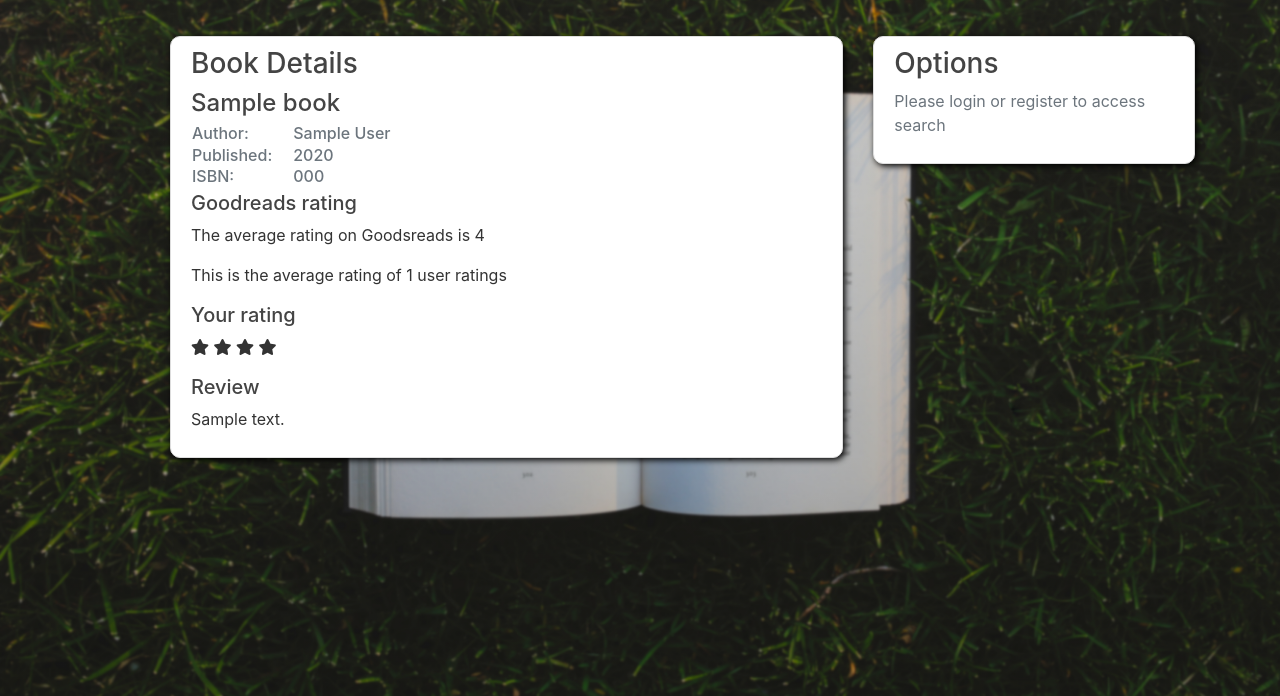
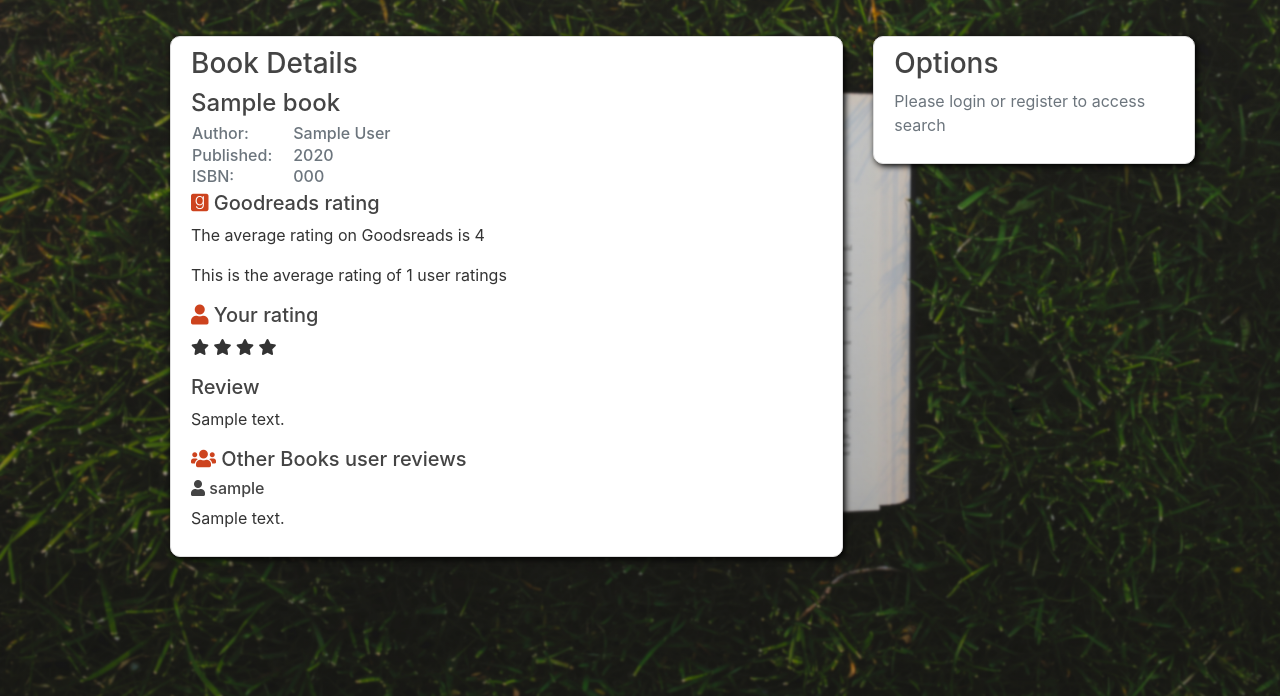
Before and after one commit to Gancor990/CS50-project1, a Flask app: template templates/bookdetail.html in a window 1280 px wide. Shown: the part 104-800 px from the top of the page. Run offline with Flask 2, Linux system fonts and the light colour scheme; the template is opened without the code that fills it: values that come from a table or form of the project are taken from there, most other values are stand-ins (such as "Sample title", 1, 10 or a date in 2020); some libraries are stand-ins or nearby versions.

Commit message:
Code tidy up

```diff
--- a/application.py
+++ b/application.py
@@ -5,18 +5,15 @@ from flask_session import Session
 from sqlalchemy import create_engine, exists
 from sqlalchemy.orm import scoped_session, sessionmaker
 
-# importing hashed password funcs
+# hashed password functions
 from werkzeug.security import generate_password_hash, check_password_hash
 
+# form classes
 from forms import RegistrationForm, LoginForm, BookSearch, ReviewForm
 
 app = Flask(__name__)
 
 app.config['SECRET_KEY'] = '9db738effd3cd1d8c911b53b5e245cd4'
-
-# Check for environment variable
-#if not os.getenv("DATABASE_URL"):
-#raise RuntimeError("DATABASE_URL is not set")
 
 # Configure session to use filesystem
 app.config["SESSION_PERMANENT"] = False
@@ -27,6 +24,7 @@ Session(app)
 engine = create_engine("postgres://jffkwmeunskbbw:e8549f0b2c6670317d16aa9b98fda22a7d077561ff0f2a82bd9990e4633d8033@ec2-54-75-226-5.eu-west-1.compute.amazonaws.com:5432/d6o5n45bfj7p4a")
 db = scoped_session(sessionmaker(bind=engine))
 
+# front page route
 @app.route("/")
 @app.route("/home")
 def index():
@@ -35,10 +33,13 @@ def index():
     else:
         return render_template('home.html', username=session["user_name"])
 
+# registration route
 @app.route("/register", methods=["GET", "POST"])
 def register():
     form = RegistrationForm()
+
     if form.validate_on_submit():
+        # generate hashed password
         hashed_password = generate_password_hash(form.password.data, method="sha256")
 
         if form.password.data != form.confirm_password.data:
@@ -50,13 +51,15 @@ def register():
             db.commit()
 
             flash(f"Account created for {form.username.data}!", 'success')
+        return redirect(url_for('index'))
 
-        return redirect(url_for('index'))
     return render_template('register.html', title='Register', form=form)
 
+# login route
 @app.route("/login", methods=["GET", "POST"])
 def login():
     form = LoginForm()
+
     if form.validate_on_submit():
 
         password = form.password.data
@@ -82,8 +85,10 @@ def login():
         else:
             flash(f"Login unsuccessful - please try again!", 'danger')
             return redirect(url_for('index'))
+
     return render_template('login.html', title='Login', form=form)
 
+# logout route
 @app.route("/logout")
 def logout():
 
@@ -93,6 +98,7 @@ def logout():
 
     return render_template('logout.html')
 
+# search route
 @app.route("/search", methods=["GET", "POST"])
 def search():
     form = BookSearch()
@@ -103,6 +109,7 @@ def search():
         book_title = "%" + form.title.data + "%"
         author = "%" + form.author.data + "%"
 
+        # book database search - amount of raw SQL due to the specification of the project
         if author == "%%" and book_title == "%%" and isbn == "%%":
             flash(f"Please enter some values!", 'danger')
             return render_template('search.html', title="Book search", form=form)
@@ -110,7 +117,8 @@ def search():
             if author == "%%" and book_title == "%%":
                 book_res = db.execute("SELECT * FROM books WHERE isbn LIKE :isbn",{"isbn": isbn}).fetchall()
             elif not author == "%%" and book_title == "%%":
-                book_res = db.execute("SELECT * FROM books WHERE LOWER(author) LIKE LOWER(:author) AND isbn LIKE :isbn",{"author": author, "isbn": isbn}).fetchall()
+                book_res = db.execute("SELECT * FROM books WHERE LOWER(author) LIKE LOWER(:author) AND isbn LIKE :isbn",
+                                    {"author": author, "isbn": isbn}).fetchall()
             else:
                 book_res = db.execute(
                     "SELECT * FROM books WHERE LOWER(book_title) LIKE LOWER(:book_title) AND isbn LIKE :isbn AND LOWER(author) LIKE LOWER(:author)",
@@ -119,7 +127,8 @@ def search():
             if author == "%%" and isbn == "%%":
                 book_res = db.execute("SELECT * FROM books WHERE LOWER(title) LIKE LOWER(:book_title)",{"book_title": book_title}).fetchall()
             elif not author == "%%" and isbn == "%%":
-                book_res = db.execute("SELECT * FROM books WHERE LOWER(title) LIKE LOWER(:book_title) AND LOWER(author) LIKE LOWER(:author)",{"author": author, "book_title": book_title}).fetchall()
+                book_res = db.execute("SELECT * FROM books WHERE LOWER(title) LIKE LOWER(:book_title) AND LOWER(author) LIKE LOWER(:author)",
+                                    {"author": author, "book_title": book_title}).fetchall()
             else:
                 book_res = db.execute(
                     "SELECT * FROM books WHERE LOWER(book_title) LIKE LOWER(:book_title) AND isbn LIKE :isbn AND LOWER(author) LIKE LOWER(:author)",
@@ -128,51 +137,63 @@ def search():
             if book_title == "%%" and isbn == "%%":
                 book_res = db.execute("SELECT * FROM books WHERE LOWER(author) LIKE LOWER(:author)",{"author": author}).fetchall()
             elif book_title == "%%" and not isbn == "%%":
-                book_res = db.execute("SELECT * FROM books WHERE LOWER(book_title) LIKE LOWER(:book_title) AND isbn LIKE :isbn",{"book_title": book_title, "isbn": isbn}).fetchall()
+                book_res = db.execute("SELECT * FROM books WHERE LOWER(book_title) LIKE LOWER(:book_title) AND isbn LIKE :isbn",
+                                    {"book_title": book_title, "isbn": isbn}).fetchall()
             else:
                 book_res = db.execute(
                     "SELECT * FROM books WHERE LOWER(book_title) LIKE LOWER(:book_title) AND isbn LIKE :isbn AND LOWER(author) LIKE LOWER(:author)",
                     {"book_title": book_title, "isbn": isbn, "author": author}).fetchall()
+
         return render_template('results.html', title="Search results", results=book_res)
+
     return render_template('search.html', title="Book search", form=form)
 
-
+# book details route
 @app.route("/bookdetail/<string:book_id>", methods=["GET", "POST"])
 def bookdetail(book_id):
     form = ReviewForm()
     query_isbn = f"%{book_id}%".lower()
 
+    # select book from database
     book_res = db.execute("SELECT * FROM books WHERE isbn LIKE :isbn LIMIT 1",{"isbn": query_isbn}).fetchone()
-
-    existing_review = db.execute("SELECT * FROM reviews WHERE isbn = :isbn",{"isbn": query_isbn}).fetchone()
-
+    # check if user has existing review in database
+    user_existing_review = db.execute("SELECT * FROM reviews WHERE isbn = :isbn AND user_name = :user_name",
+                            {"isbn": query_isbn, "user_name": session["user_name"]}).fetchone()
+    # request Goodreads data
     goodreads_request = requests.get("https://www.goodreads.com/book/review_counts.json", params={"key": "6vsh1pJmzHPFQE7G6jppw", "isbns": book_id})
+    # select other user reviews from database
+    other_user_reviews = db.execute("SELECT * FROM reviews WHERE isbn = :isbn EXCEPT SELECT * FROM reviews WHERE user_name = :user_name",
+                            {"isbn": query_isbn, "user_name": session["user_name"]}).fetchall()
 
     info = goodreads_request.json()
     goodreads_rating = float(info['books'][0]['average_rating'])
     goodreads_rating_num = int(info['books'][0]['ratings_count'])
 
-    if existing_review:
-
-        return render_template('bookdetail.html', book=book_res, review=existing_review, goodreads_rating=goodreads_rating, rating_num=goodreads_rating_num)
+    if user_existing_review:
+        # if the user has an existing review, display that review
+        return render_template(
+            'bookdetail.html', book=book_res, review=user_existing_review, goodreads_rating=goodreads_rating,
+            rating_num=goodreads_rating_num, other_users=other_user_reviews)
 
     if form.validate_on_submit():
-
+        # submit review and rating to the database
         rating = form.rating.data
         review = form.review.data
 
         db.execute(
             "INSERT INTO reviews (user_name, rating, review, isbn) VALUES (:user_name, :rating, :review, :isbn)",
             {"user_name": session["user_name"], "rating": rating, "review": review, "isbn": query_isbn })
-
         db.commit()
 
-    return render_template('bookdetail.html', book=book_res, form=form, goodreads_rating=goodreads_rating)
+        flash(f"Your review has been submitted!", 'success')
 
+    return render_template('bookdetail.html', book=book_res, form=form, goodreads_rating=goodreads_rating,
+            rating_num=goodreads_rating_num, other_users=other_user_reviews)
+
+# API route
 @app.route("/api/<isbn>", methods=["GET"])
 def apicall(isbn):
     """Return details about a book"""
-
     goodreads_request = requests.get("https://www.goodreads.com/book/review_counts.json", params={"key": "6vsh1pJmzHPFQE7G6jppw", "isbns": isbn})
 
     info = goodreads_request.json()
@@ -184,7 +205,7 @@ def apicall(isbn):
     book = db.execute("SELECT * FROM books WHERE isbn LIKE :isbn LIMIT 1",{"isbn": query_isbn}).fetchone()
 
     if book is None:
-        return jsonify({"error": "Invalid book ISBN"}), 422
+        return jsonify({"error": "Invalid book ISBN"}), 404
     else:
         response = {
             "title": book.title,
--- a/import.py
+++ b/import.py
@@ -11,7 +11,9 @@ engine = create_engine("postgres://jffkwmeunskbbw:e8549f0b2c6670317d16aa9b98fda2
 db = scoped_session(sessionmaker(bind=engine))
 
 def main():
-
+    """
+    Imports books.csv into PostgreSQL database
+    """
     f = open("books.csv")
     reader = csv.reader(f)
 
--- a/templates/bookdetail.html
+++ b/templates/bookdetail.html
@@ -10,10 +10,10 @@
         font-size: 20px;
         letter-spacing: 10px;
     }
-
-
+    .iconcolor {
+        color: #cd431e;
+    }
 </style>
-
 <div class="content-section">
     <h3>Book Details</h3>
     <h4 class="card-title"> {{ book.title }}</h4>
@@ -29,11 +29,11 @@
             <td>ISBN: </td><td class="tdata">{{ book.isbn }}</td>
         </tr>
     </table>
-    <h5>Goodreads rating</h5>
+    <h5><i class="fab fa-goodreads iconcolor"></i> Goodreads rating</h5>
         <p>The average rating on Goodsreads is {{ goodreads_rating }}</p>
         <p>This is the average rating of {{ rating_num }} user ratings</p>
     {% if review %}
-    <h5>Your rating</h5>
+    <h5><i class="fas fa-user iconcolor"></i> Your rating</h5>
         <p>{% for i in range(0,review.rating) %}
             <i class="fas fa-star"></i>
             {% endfor %}
@@ -61,9 +61,10 @@
         </div>
     </form>
     {% endif %}
+    <h5><i class="fas fa-users iconcolor"></i> Other Books user reviews</h5>
+    {% for reviews in other_users %}
+        <h6><i class="fas fa-user"></i> {{ reviews.user_name }}</h6>
+        <p>{{ reviews.review }}</p>
+    {% endfor %}
 </div>
-
-
-
-
 {% endblock content %}
--- a/templates/results.html
+++ b/templates/results.html
@@ -36,7 +36,6 @@
     </style>
     <div class="container">
     {% for book in results %}
-
         <article class="card-lg-4 col-12">
             <a style="text-decoration: none;" href = "{{ url_for('bookdetail', book_id=book.isbn) }}"><div class="card-body">
                 <h4 class="card-title"><i class="fas fa-book"></i> {{ book.title }}</h4>
```
